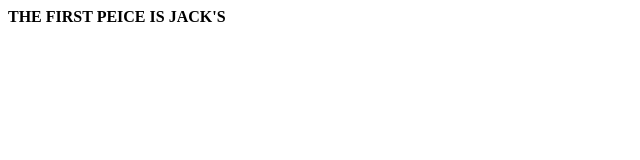
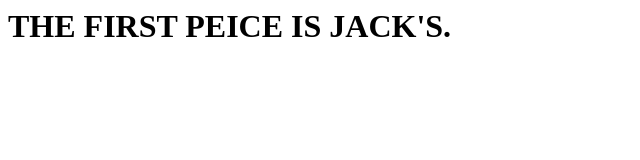
Before and after one commit to icanthink/pie, a plain HTML site: page index.html in a window 1280 px wide. Shown: the whole page, without its empty margins (0-640 px from the left). Drawn offline with Linux system fonts and the light colour scheme.

Commit message:
Update index.html

```diff
--- a/index.html
+++ b/index.html
@@ -1 +1 @@
-<b>THE FIRST PEICE IS JACK'S</b>
+<h1>THE FIRST PEICE IS JACK'S. </h1>
```
